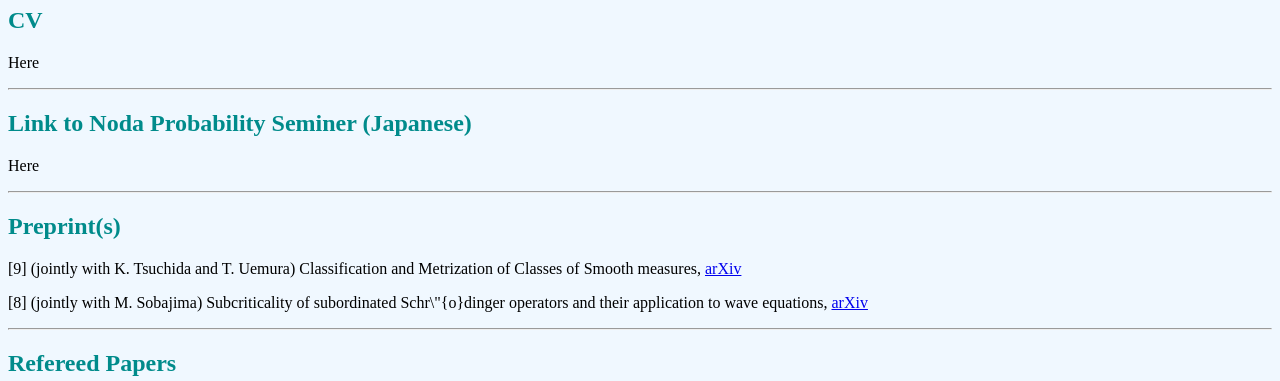
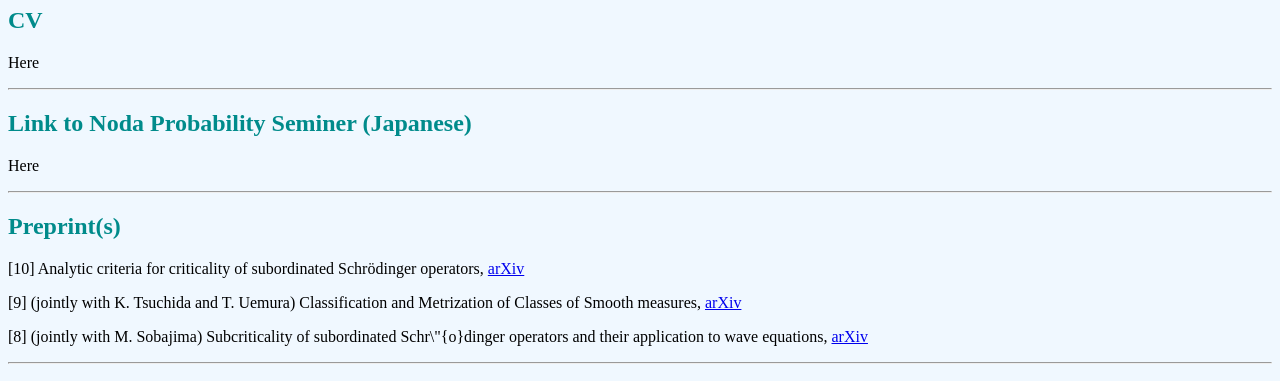
Before and after one commit to ooitaku/ooitaku.github.io, a plain HTML site: page index.html in a window 1280 px wide. Shown: the part 419-800 px from the top of the page. Drawn offline with Linux system fonts and the light colour scheme.

Commit message:
Add files via upload

```diff
--- a/index.html
+++ b/index.html
@@ -49,6 +49,7 @@
 <hr>
 
 	<h2><font color="darkcyan">Preprint(s)</font></h2>
+		<p>[10] Analytic criteria for criticality of subordinated Schrödinger operators, <a href="https://arxiv.org/abs/2611.10614" style="text-decoration: underline">arXiv</a>
 		<p>[9] (jointly with <a href="https://www.nda.ac.jp/cc/math/staff.html" style = "color:inherit"> K. Tsuchida</a> and <a href="http://stoc-proc.com/people/uemura/index.htm" style = "color:inherit"> T. Uemura</a>) Classification and Metrization of Classes of Smooth measures, <a href="https://arxiv.org/abs/2605.05864" style="text-decoration: underline">arXiv</a>
 	<p>[8] (jointly with <a href="https://www.tus.ac.jp/ridai/doc/ji/RIJIA01Detail.php?act=&kin=ken&diu=5923" style = "color:inherit"> M. Sobajima</a>) Subcriticality of subordinated Schr\"{o}dinger operators and their application to wave equations, <a href="https://arxiv.org/abs/2604.07845" style="text-decoration: underline">arXiv</a> </p>
 
```
